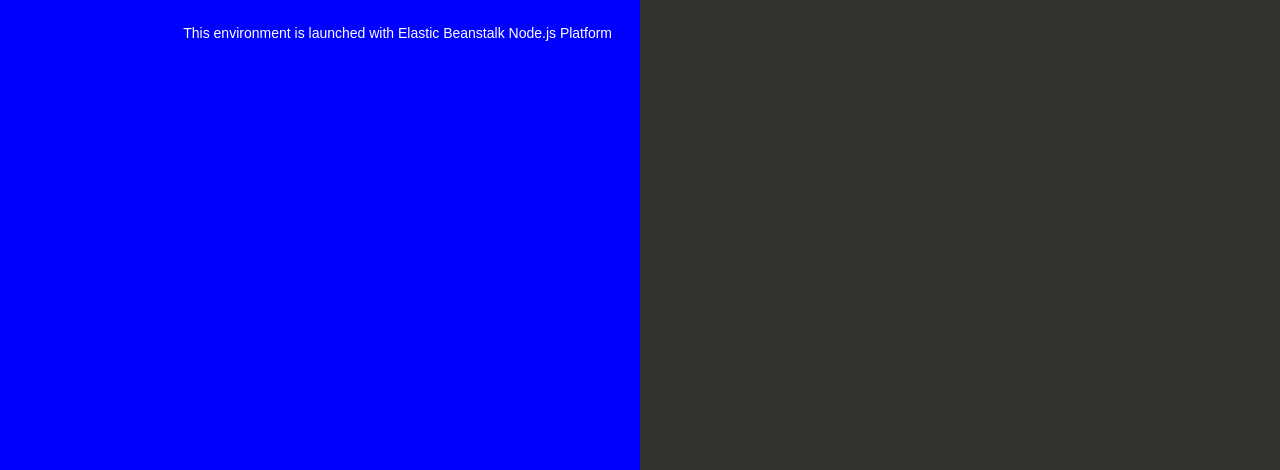
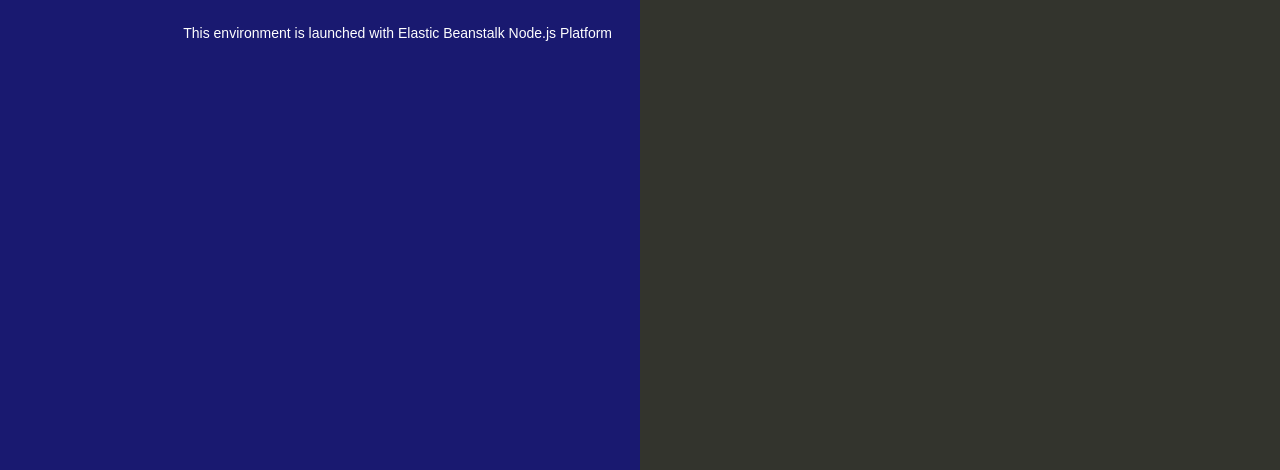
Before and after one commit to mmiramontes/asn-lab-aws-ci-cd, a website: page index.html in a window 1280 px wide. Shown: the part 330-800 px from the top of the page. Drawn offline with Linux system fonts and the light colour scheme.

Commit message:
Changed background color to MidnightBlue

```diff
--- a/index.html
+++ b/index.html
@@ -35,7 +35,7 @@
 
         text-align: right;
         padding-top: 11em;
-        background-color: Blue;
+        background-color: MidnightBlue;
 
       }
       .textColumn p {
```
